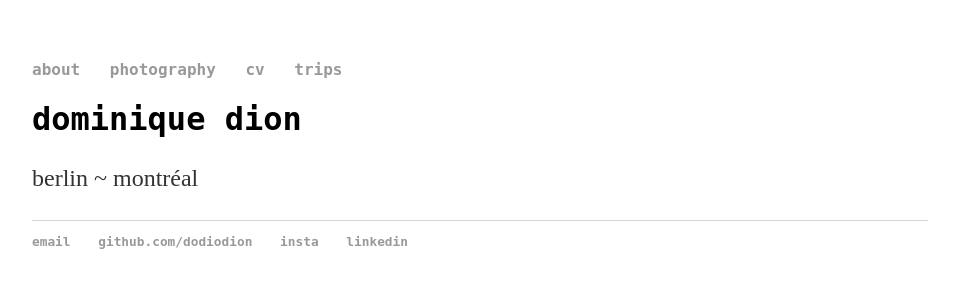
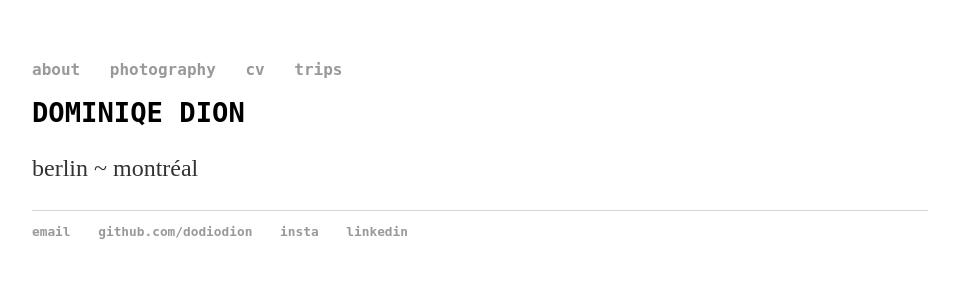
Before and after one commit to dodiodion/dodiodion.github.io, a Jekyll site: the page built from index.html, in a window 1280 px wide. Shown: the top 300 px of the page, without its empty margins (160-1119 px from the left). Built offline with Jekyll 4.4.1, drawn with Linux system fonts in a browser that asks for light colours.

Commit message:
all caps try

```diff
--- a/css/main.css
+++ b/css/main.css
@@ -20,7 +20,7 @@ a:hover {
     text-decoration: underline;
 }
 h1 {
-    font-size: 2em;
+    font-size: 1.7em;
     font-family:'Monospace';
 }
 p {
--- a/index.html
+++ b/index.html
@@ -3,6 +3,6 @@ layout: default
 title: Dominique Dion
 ---
 <div class="blurb">
-	<h1>dominique dion</h1>
+	<h1>DOMINIQE DION</h1>
 	<p>berlin ~ montréal</p>
 </div><!-- /.blurb -->
```
